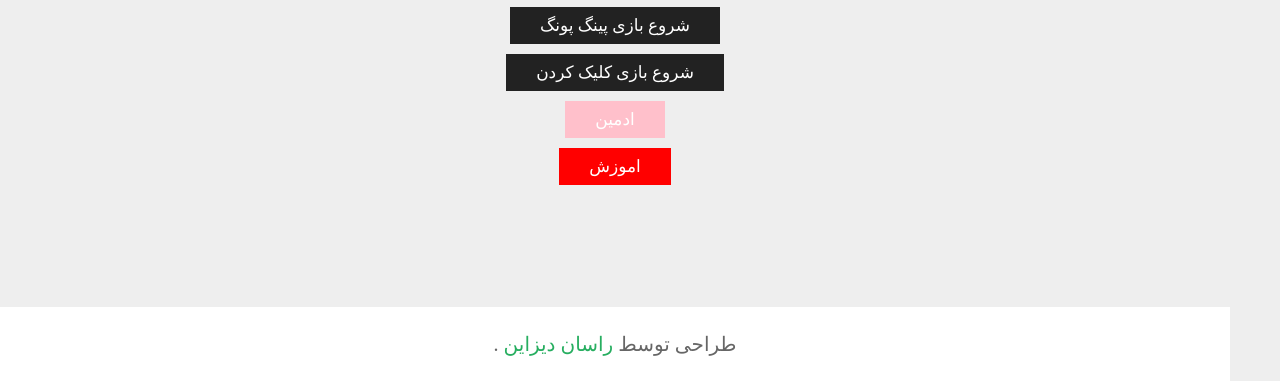
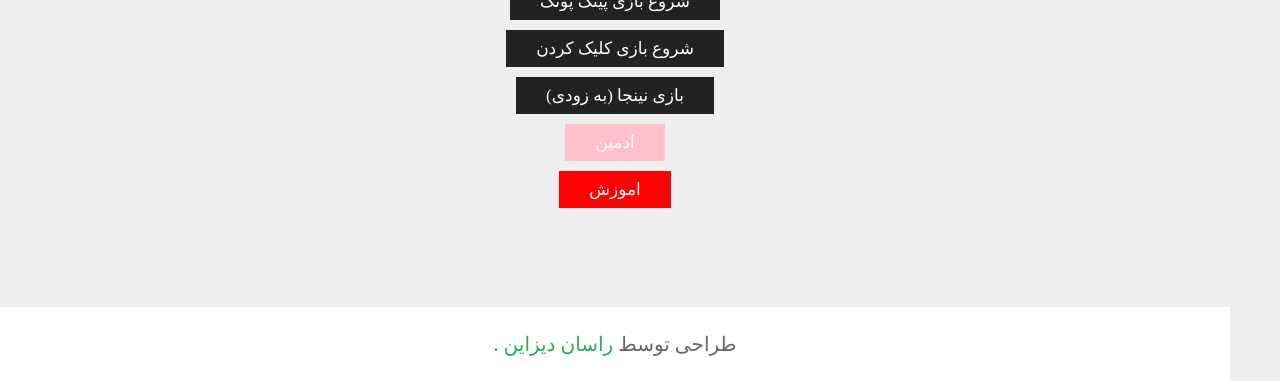
Before and after one commit to rsd-rasansoltani/game, a plain HTML site: page index.html in a window 1280 px wide. Shown: the part 493-874 px from the top of the page. Drawn offline with nearby package versions, Linux system fonts and the light colour scheme; a script that the page names is missing; a web font is replaced by a local one.

Commit message:
Update index.html

```diff
--- a/index.html
+++ b/index.html
@@ -48,6 +48,8 @@
         <a href="html.html" class="btn"> شروع بازی پینگ پونگ</a>
         <br>
         <a href="not.html" class="btn"> شروع بازی کلیک کردن</a>
+        <br>
+        <a href="not.html" class="btn"> بازی نینجا (به زودی) </a>
         <br>
         <a href="https://t.me/RasanDesign" class="btn"  style="background-color: pink;">ادمین</a>
         <br>
```
